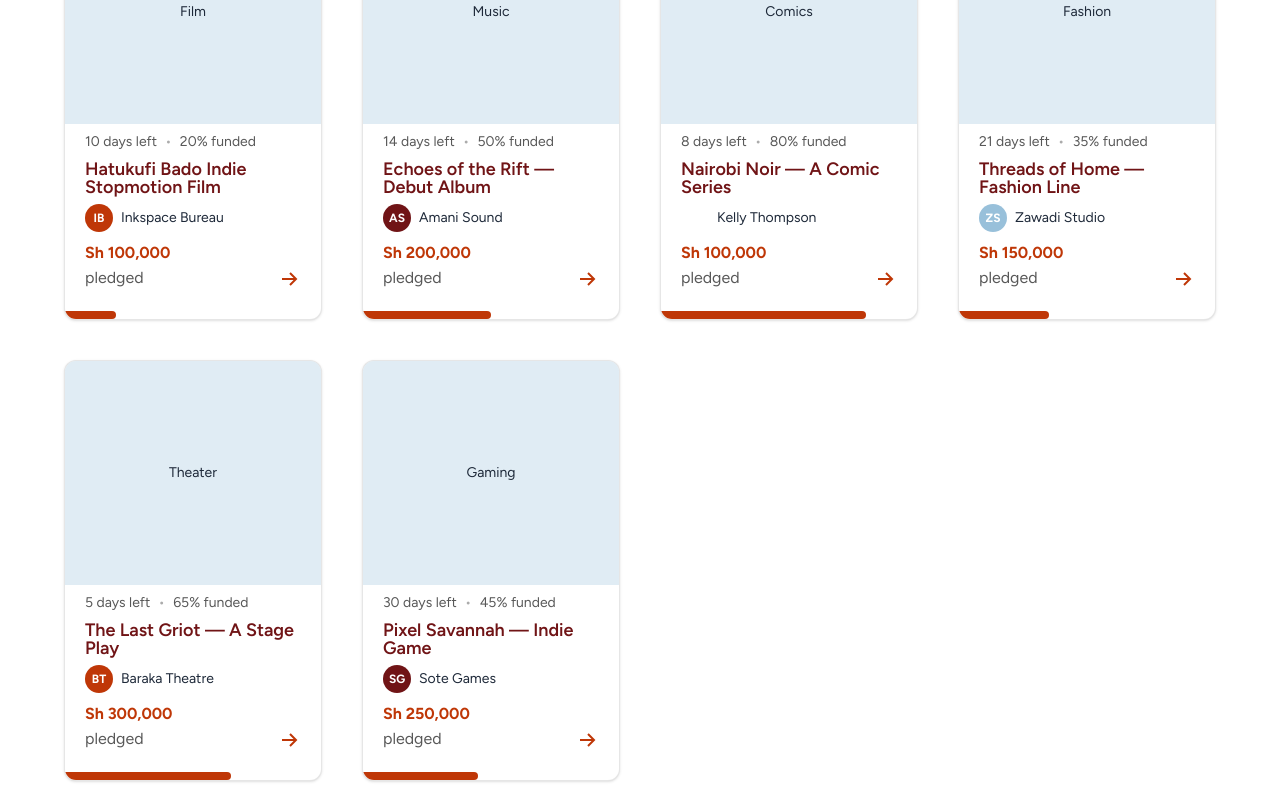
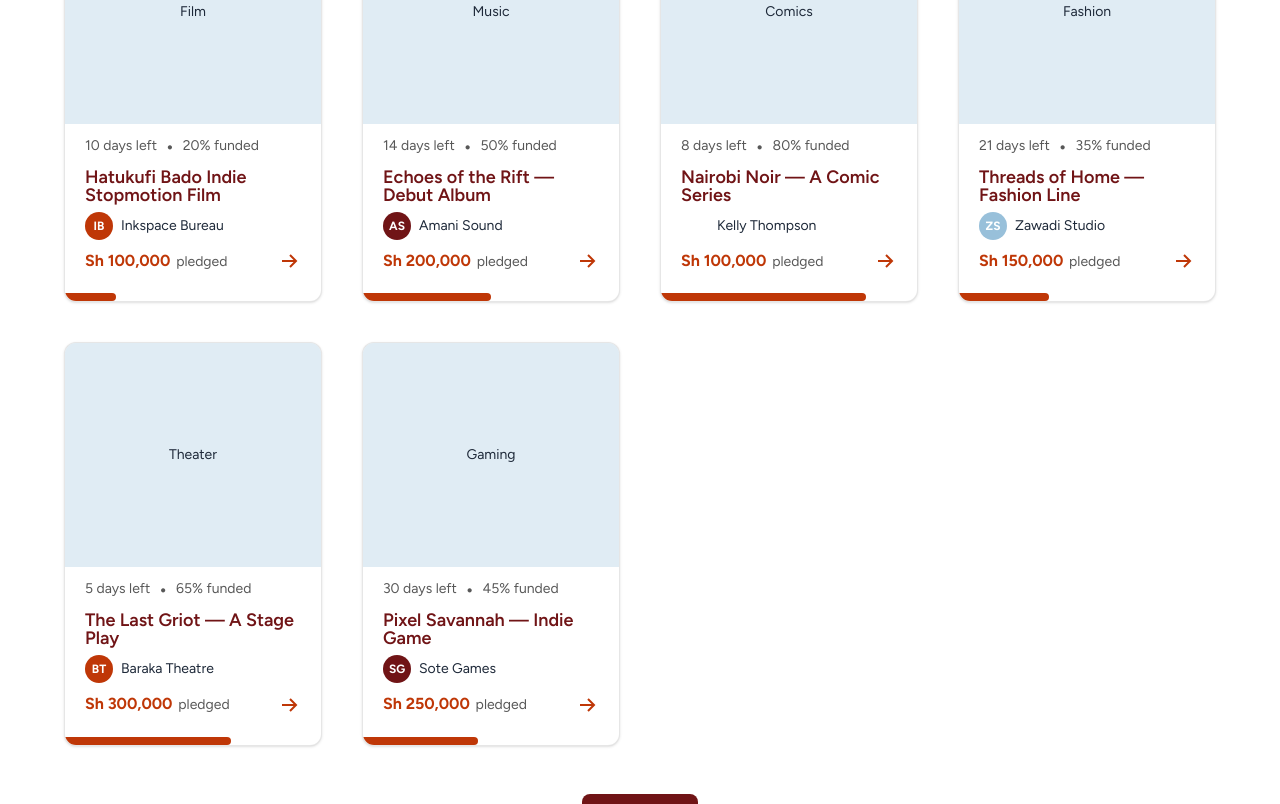
Before and after one commit to villageboost-org/villageboost, a Next.js app: page /campaigns in a window 1280 px wide. Shown: the part 780-1584 px from the top of the page. Built offline with nearby package versions, Linux system fonts and the light colour scheme.

Commit message:
refactor: improve layout and spacing in CampaignCard component

```diff
--- a/app/components/campaigns/CampaignCard.tsx
+++ b/app/components/campaigns/CampaignCard.tsx
@@ -41,11 +41,13 @@ export default function CampaignCard({
       <div className="flex flex-1 flex-col p-5 pt-2">
         <div className="flex items-center gap-2 text-sm text-grey">
           <span>{daysLeft} days left</span>
-          <span className="text-grey/50">&bull;</span>
+          <span className="text-grey text-xl">&bull;</span>
           <span>{funded}% funded</span>
         </div>
 
-        <h3 className="mt-2 leading-none text-lg! font-bold text-maroon">{title}</h3>
+        <h3 className="mt-2 leading-none text-lg! font-bold text-maroon">
+          {title}
+        </h3>
 
         <div className="mt-2 flex items-center gap-2">
           <span
@@ -58,8 +60,9 @@ export default function CampaignCard({
 
         <div className="mt-2 flex items-end justify-between">
           <div>
-            <p className="font-bold text-rust-red">Sh {pledged}</p>
-            <p className="text-sm text-grey">pledged</p>
+            <p className="font-bold text-rust-red">
+              Sh {pledged} <span className="text-sm text-grey font-normal! ml-0.5">pledged</span>
+            </p>
           </div>
           <span className="text-rust-red">
             <ArrowIcon />
```
